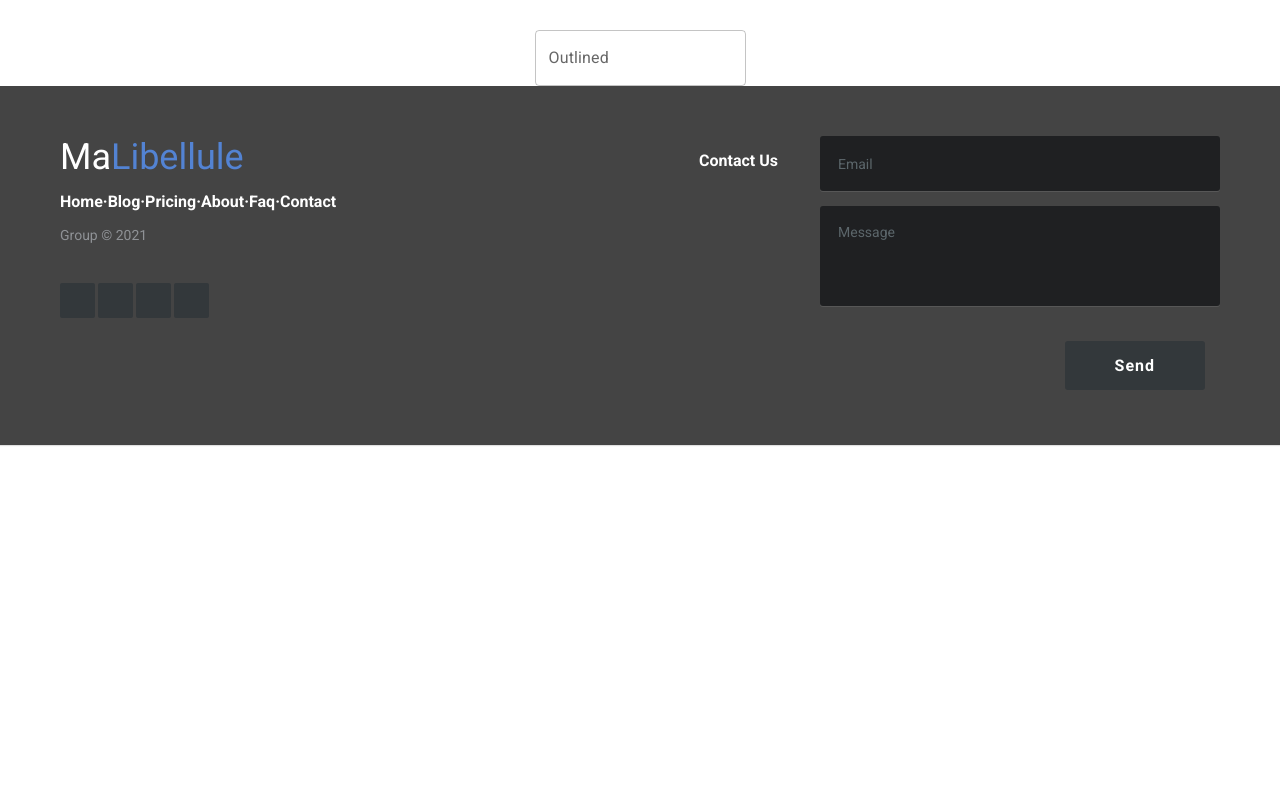
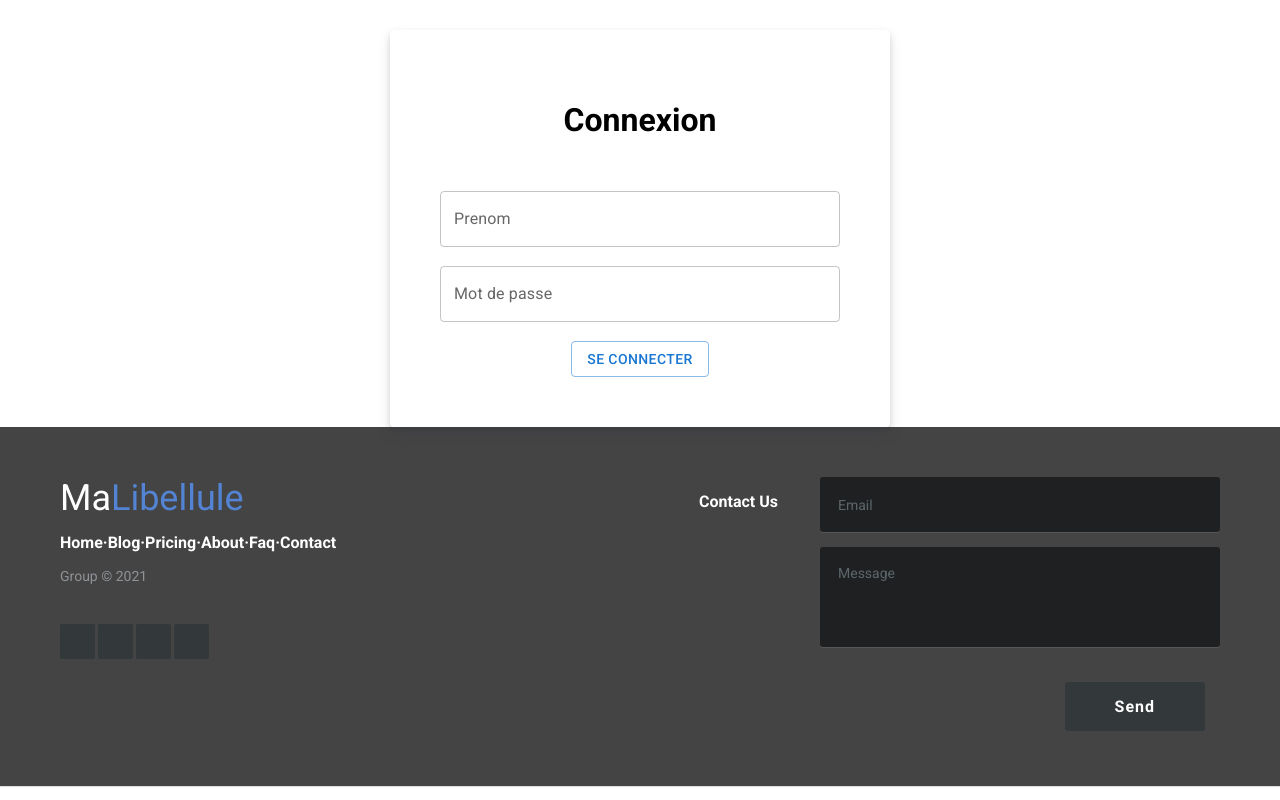
Before and after one commit to flolgl/defiPrincipalNuitInfo21, a React (Create React App) app in the folder defiprincipalnuitinfo2021/: page / in a window 1280 px wide. Built offline with nearby package versions, Linux system fonts and the light colour scheme.

Commit message:
form connexion

```diff
--- /dev/null
+++ b/defiprincipalnuitinfo2021/src/components/Form/FormConnexion.css
@@ -0,0 +1,22 @@
+.inner-container{
+    display: flex;
+    gap:30px;
+    flex-direction: column;
+    border-radius: 4px;
+    box-shadow: rgba(60, 66, 87, 0.12) 0px 7px 14px 0px, rgba(0, 0, 0, 0.12) 0px 3px 6px 0px;
+    padding:50px;
+
+}
+
+.container{
+    display: flex;
+    justify-content: center;
+    margin-right: 30px;
+    margin-left: 30px;
+    flex-wrap: wrap;
+}
+.inner-group{
+
+    width: 500px;
+    max-width: 500px;
+}
--- a/defiprincipalnuitinfo2021/src/components/Form/FormConnexion.js
+++ b/defiprincipalnuitinfo2021/src/components/Form/FormConnexion.js
@@ -1,13 +1,56 @@
 import React from 'react';
 import ReactDom from 'react-dom';
 import TextField from '@mui/material/TextField';
+import { Box } from '@mui/system';
+import "./FormConnexion.css";
+import Button from '@mui/material/Button';
 
-const FormConnexion = () => {
+
+class FormConnexion extends React.Component {
+    constructor(props) {
+        super(props);
+        this.state = {value: ''};
+
+        this.handleChange = this.handleChange.bind(this);
+        this.handleSubmit = this.handleSubmit.bind(this);
+    }
+
+    handleChange(event) {
+        this.setState({value: event.target.value});
+    }
+
+    handleSubmit(event) {
+        alert('Le nom a été soumis : ' + this.state.value);
+        event.preventDefault();
+    };
+    render(){
     return (
-        <div>
-            <TextField id="outlined-basic" label="Outlined" variant="outlined" />
+        <div className="container">
+            <div className="inner-group">
+                <div className="inner-container">
+                    <div className="header">
+                        <h1>Connexion</h1>
+                    </div>
+
+                    <form onSubmit={event => this.handleSubmitForm(event)}>
+                        <div className="p">
+                        <TextField id="outlined-basic" label="Prenom" variant="outlined" fullWidth="true"/>
+                        </div>
+                    <br></br>
+                        <div>
+                        <TextField id="outlined-basic" label="Mot de passe" variant="outlined" fullWidth="true"/>
+                        </div>
+                        <br></br>
+                    <div className="boutton">
+                        <Button variant="outlined">Se connecter</Button>
+                    </div>
+                    </form>
+                </div>
+            </div>
         </div>
+
+
     )
 };
-
+}
 export default FormConnexion;
```
Also changed, not shown: defiprincipalnuitinfo2021/src/components/Form/Form.css (deleted), defiprincipalnuitinfo2021/src/components/Form/Form.js (deleted).
